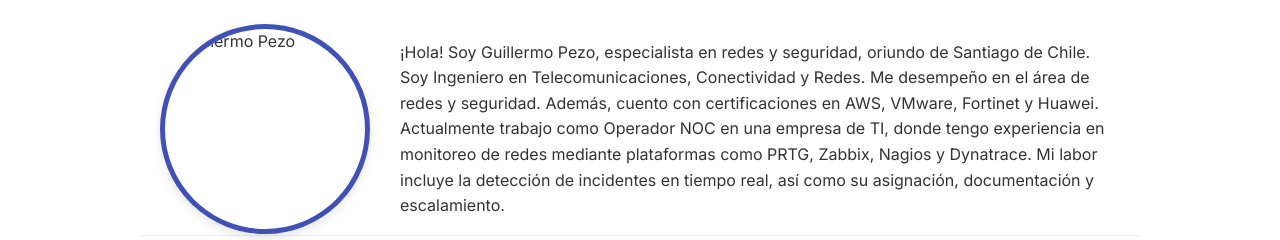
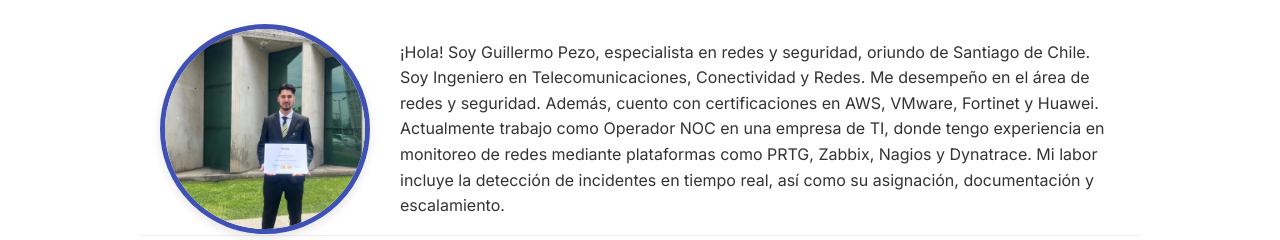
Before and after one commit to GuillermoP23/GuillermoP23.github.io, a plain HTML site: page index.html in a window 1280 px wide. Shown: the part 303-543 px from the top of the page. Drawn offline with Linux system fonts and the light colour scheme.

Commit message:
Update index.html

```diff
--- a/index.html
+++ b/index.html
@@ -20,7 +20,7 @@
     <section class="about container">
         <h2>Sobre mí</h2>
         <div class="about-content">
-            <img src="img/guillermo-pezo.jpg" alt="Guillermo Pezo" class="profile-image">
+            <img src="guillermo-pezo.jpg" alt="Guillermo Pezo" class="profile-image">
             <p>
                 ¡Hola! Soy Guillermo Pezo, especialista en redes y seguridad, oriundo de Santiago de Chile. Soy Ingeniero en Telecomunicaciones, Conectividad y Redes. Me desempeño en el área de redes y seguridad. Además, cuento con certificaciones en AWS, VMware, Fortinet y Huawei. Actualmente trabajo como Operador NOC en una empresa de TI, donde tengo experiencia en monitoreo de redes mediante plataformas como PRTG, Zabbix, Nagios y Dynatrace. Mi labor incluye la detección de incidentes en tiempo real, así como su asignación, documentación y escalamiento.
             </p>
```
